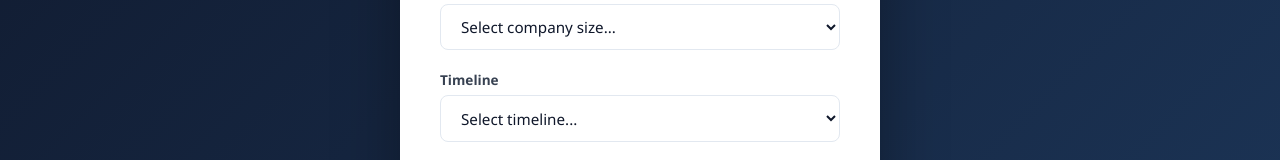
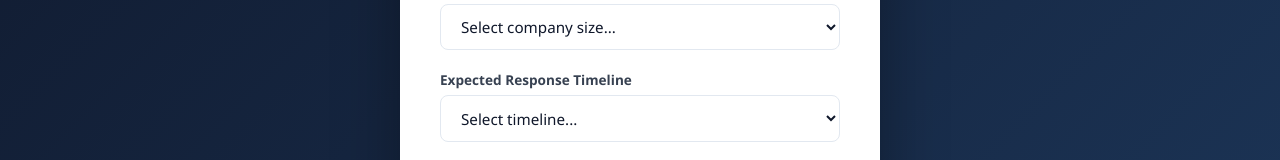
Before and after one commit to itsstephenm/b2b-lead-dashboard, a plain HTML site: page public/capture-widget.html in a window 1280 px wide. Shown: the part 506-666 px from the top of the page. Drawn offline with Linux system fonts and the light colour scheme.

Commit message:
capture form changes

```diff
--- a/public/capture-widget.html
+++ b/public/capture-widget.html
@@ -200,7 +200,7 @@
                 </select>
             </div>
             <div class="form-group">
-                <label for="timeline">Timeline</label>
+                <label for="timeline">Expected Response Timeline</label>
                 <select id="timeline" name="timeline">
                     <option value="" disabled selected>Select timeline...</option>
                     <option value="ASAP">ASAP</option>
```
